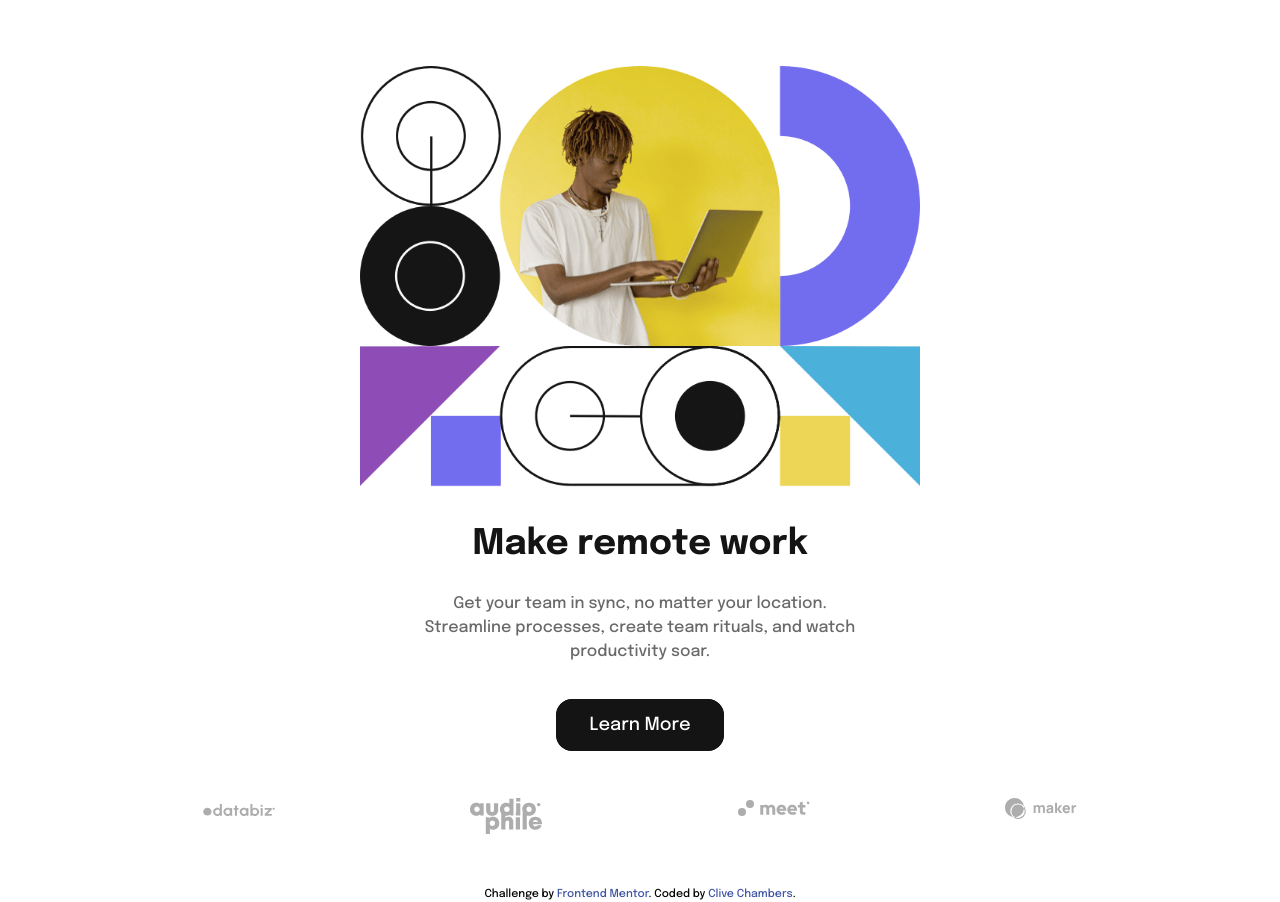
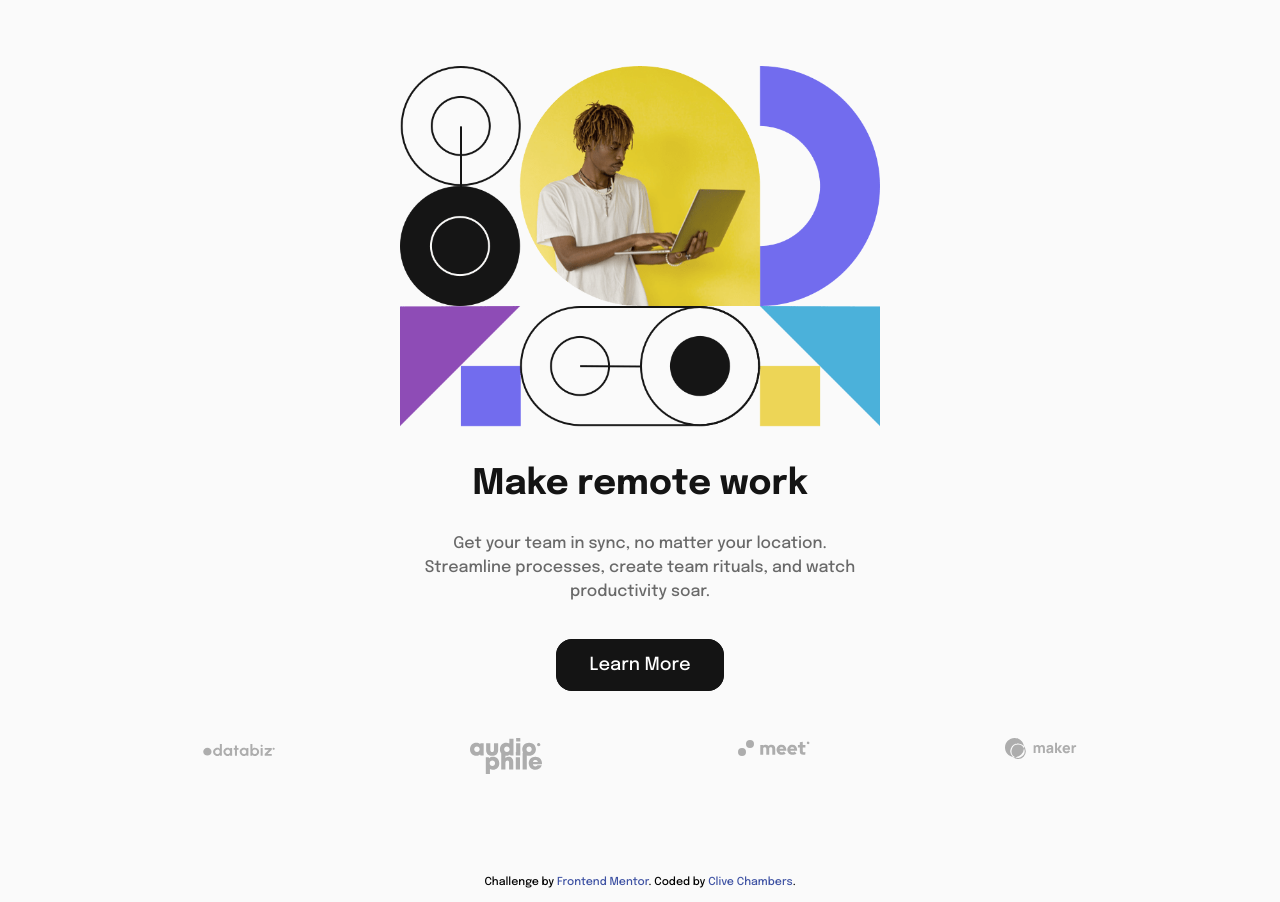
Before and after one commit to Clive-Chambers/Intro-section-with-dropdown-navigation, a plain HTML site: page index.html in a window 1280 px wide. Shown: the part 94-996 px from the top of the page. Drawn offline with Linux system fonts and the light colour scheme.

Commit message:
Updated Background Colour | Image Size

```diff
--- a/style.css
+++ b/style.css
@@ -16,6 +16,7 @@ body {
   font-size: 18px;
   line-height: 1.5;
   font-family: 'Epilogue', sans-serif;
+  background-color: var(--Almost-White);
 }
 
 body.hidden-scrolling {
@@ -49,7 +50,7 @@ a {
 }
 
 .header-main {
-  background-color: #fff;
+  background-color: var(--Almost-White);
   display: flex;
   align-items: center;
   padding: 1rem 0;
@@ -264,7 +265,7 @@ main.container {
   text-align: right;
 }
 .flex-wrapper .image-section picture img {
-  max-width: 35rem;
+  max-width: 30rem;
 }
 
 /* footer */
@@ -272,7 +273,7 @@ main.container {
 .attribution {
   font-size: 11px;
   text-align: center;
-  margin-top: 2rem;
+  margin-top: 5rem;
 }
 
 .attribution a {
```
